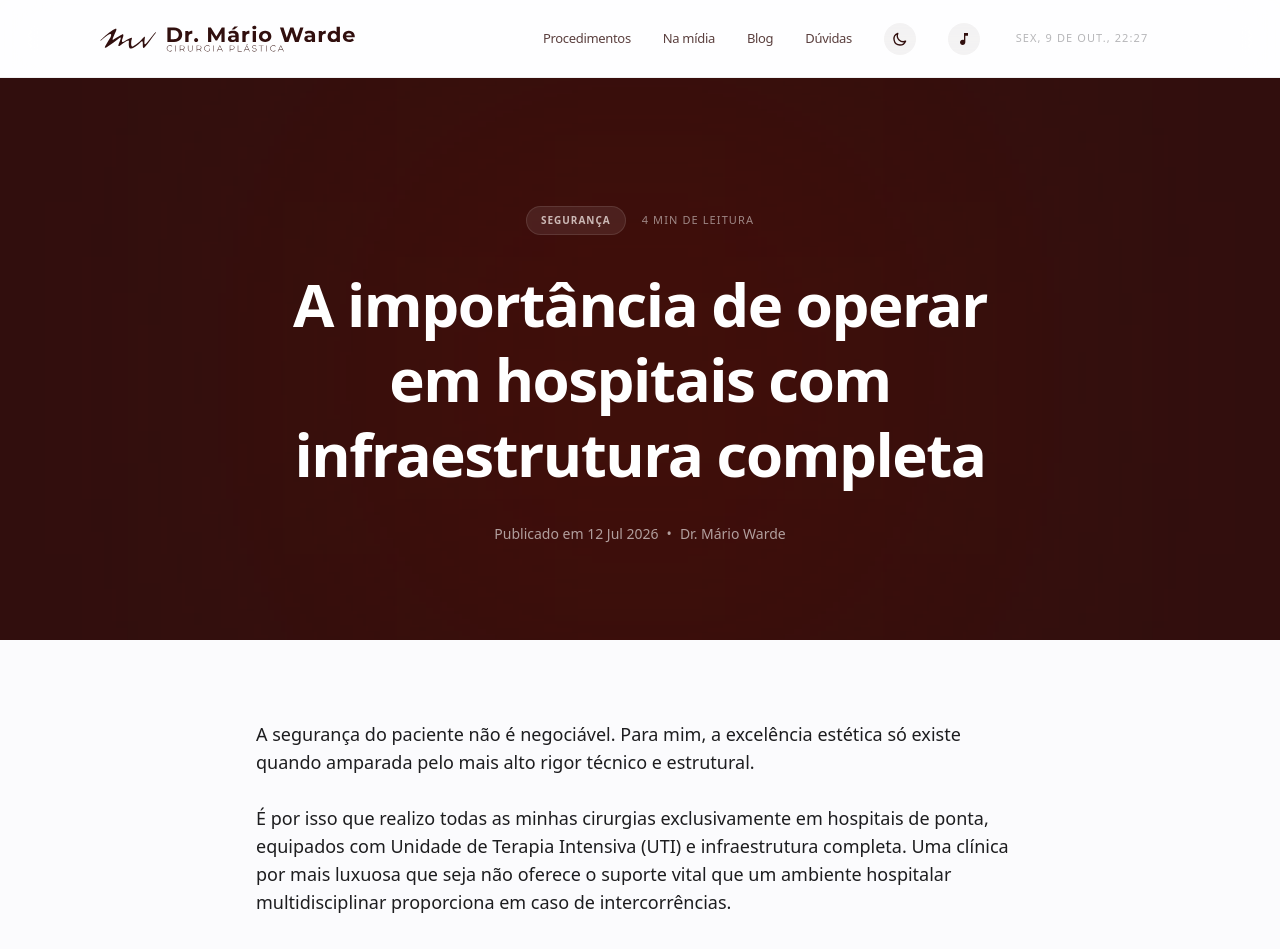
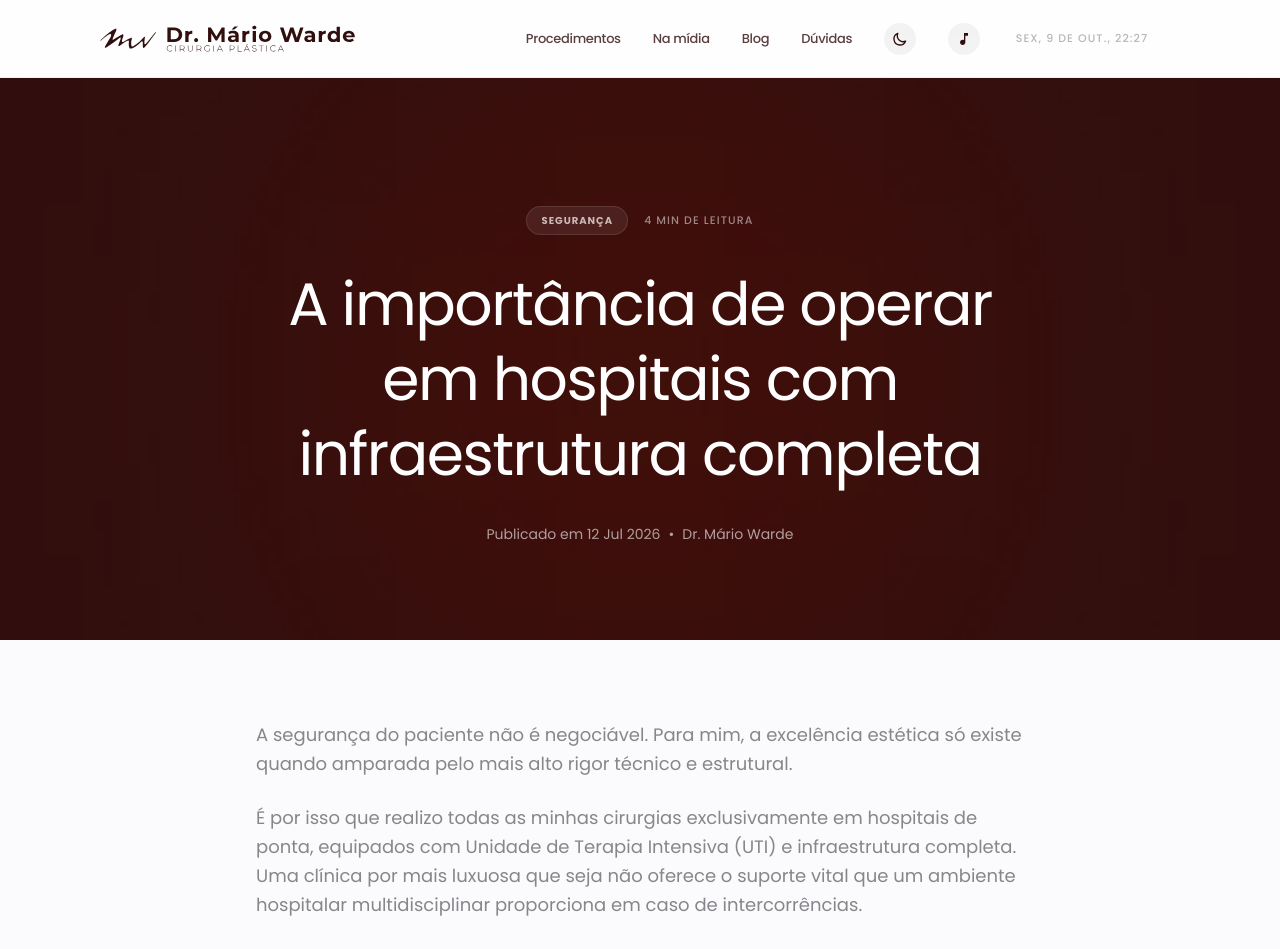
Before and after one commit to wardedrmario/site-institucional, a Next.js app: page /blog/a-importancia-de-operar-em-hospitais-com-infraestrutura-completa in a window 1280 px wide. Shown: the top 949 px of the page. Built offline with nearby package versions, Linux system fonts and the light colour scheme; a web font is replaced by a local one.

Commit message:
fix(typography): enforce Amolina Boutique Sans and Poppins across blog and institutional site

```diff
--- a/src/app/blog/[slug]/page.tsx
+++ b/src/app/blog/[slug]/page.tsx
@@ -32,7 +32,7 @@ export default async function ArticlePage({ params }: { params: Promise<{ slug:
               {article.readTime} de leitura
             </span>
           </div>
-          <h1 className="text-3xl md:text-5xl lg:text-6xl font-bold tracking-tight mb-8 leading-tight">
+          <h1 className="font-title text-3xl md:text-5xl lg:text-6xl font-normal tracking-tight mb-8 leading-tight">
             {article.title}
           </h1>
           <div className="flex items-center justify-center gap-2 text-sm text-white/60">
@@ -46,8 +46,54 @@ export default async function ArticlePage({ params }: { params: Promise<{ slug:
       {/* Article Content */}
       <section className="w-full py-20 px-4">
         <div className="max-w-3xl mx-auto">
-          <div className="prose prose-lg prose-p:text-chumbo-light prose-p:leading-relaxed prose-headings:text-chumbo prose-a:text-wine hover:prose-a:text-burgundy mx-auto whitespace-pre-wrap font-normal text-lg">
-            {article.content}
+          <div className="max-w-none text-chumbo mx-auto font-normal text-lg">
+            {article.content.split(/\n\s*\n/).map((block, idx) => {
+              const trimmed = block.trim();
+              if (!trimmed) return null;
+
+              // Check if block is a section subtitle (numbered or all caps)
+              const isNumberedHeading = /^\d+\.\s+[A-ZÀ-Ú\s:]+/.test(trimmed);
+              const isAllCapsHeading = /^[A-ZÀ-Ú\s\(\)\?:-]{4,90}$/.test(trimmed) && trimmed === trimmed.toUpperCase() && !trimmed.includes('. ');
+
+              if (isNumberedHeading || isAllCapsHeading) {
+                return (
+                  <h2 key={idx} className="font-sans text-xl md:text-2xl font-semibold text-chumbo mt-12 mb-4 tracking-tight uppercase">
+                    {trimmed}
+                  </h2>
+                );
+              }
+
+              // Check if block has bullet points
+              if (trimmed.includes('• ')) {
+                const lines = trimmed.split('\n');
+                return (
+                  <div key={idx} className="my-6 space-y-3">
+                    {lines.map((line, lIdx) => {
+                      const cleanLine = line.trim();
+                      if (cleanLine.startsWith('• ')) {
+                        return (
+                          <div key={lIdx} className="flex items-start gap-3 text-chumbo-light text-base md:text-lg leading-relaxed font-normal">
+                            <span className="text-wine font-bold mt-0.5">•</span>
+                            <span>{cleanLine.replace(/^•\s*/, '')}</span>
+                          </div>
+                        );
+                      }
+                      return (
+                        <p key={lIdx} className="text-chumbo-light text-base md:text-lg leading-relaxed font-normal">
+                          {cleanLine}
+                        </p>
+                      );
+                    })}
+                  </div>
+                );
+              }
+
+              return (
+                <p key={idx} className="text-chumbo-light text-base md:text-lg leading-relaxed font-normal mb-6">
+                  {trimmed}
+                </p>
+              );
+            })}
           </div>
           {!('hideComments' in article && article.hideComments) && (
             <ArticleComments />
--- a/src/app/blog/page.tsx
+++ b/src/app/blog/page.tsx
@@ -17,7 +17,7 @@ export default function BlogPage() {
           <div className="inline-block text-[10px] font-bold uppercase tracking-widest text-[#ccb9b6] bg-white/[0.08] px-3.5 py-1.5 rounded-full border border-white/10 mb-6">
             Blog & Artigos
           </div>
-          <h1 className="text-4xl md:text-5xl lg:text-6xl font-bold tracking-tight mb-6 leading-tight">
+          <h1 className="font-title text-4xl md:text-5xl lg:text-6xl font-normal tracking-tight mb-6 leading-tight">
             Conhecimento que<br className="hidden sm:block" /> eleva a sua escolha.
           </h1>
           <p className="text-base sm:text-lg text-white/70 max-w-2xl mx-auto font-normal">
@@ -41,7 +41,7 @@ export default function BlogPage() {
                   </span>
                 </div>
 
-                <h3 className="text-xl font-bold text-chumbo mb-3 leading-[1.3] tracking-tight group-hover:text-wine transition-colors">
+                <h3 className="font-title text-xl font-normal text-chumbo mb-3 leading-[1.3] tracking-tight group-hover:text-wine transition-colors">
                   {article.title}
                 </h3>
 
--- a/src/app/globals.css
+++ b/src/app/globals.css
@@ -1,4 +1,22 @@
 @import "tailwindcss";
+
+@font-face {
+  font-family: 'Amolina Boutique Sans';
+  src: url('/fonts/Amolina-Boutique-Sans.otf') format('opentype'),
+       url('/fonts/Amolina Boutique Sans.otf') format('opentype');
+  font-weight: 100 900;
+  font-style: normal;
+  font-display: swap;
+}
+
+@font-face {
+  font-family: 'Amolina Boutique Script';
+  src: url('/fonts/Amolina-Boutique-Script.otf') format('opentype'),
+       url('/fonts/Amolina Boutique Script.otf') format('opentype');
+  font-weight: 100 900;
+  font-style: normal;
+  font-display: swap;
+}
 
 @theme {
   --color-gelo: #fbfbfd;
@@ -19,19 +37,39 @@
   --color-text-accent: var(--text-accent);
   --color-border-subtle: var(--border-subtle);
 
-  --font-sans: 'poppins', var(--font-montserrat), -apple-system, BlinkMacSystemFont, "SF Pro Display", "SF Pro Text", "Helvetica Neue", Arial, sans-serif;
+  --font-sans: 'Poppins', 'poppins', var(--font-montserrat), -apple-system, BlinkMacSystemFont, "SF Pro Display", "SF Pro Text", "Helvetica Neue", Arial, sans-serif;
   --font-serif: var(--font-libre-baskerville), 'Baskerville', Georgia, serif;
-  --font-title: var(--font-amolina), 'Amolina Boutique Sans', 'Amolina', var(--font-serif), serif;
-  --font-script: var(--font-amolina-script), 'Amolina Boutique Script', cursive;
-  --font-poppins: 'poppins', sans-serif;
+  --font-title: 'Amolina Boutique Sans', var(--font-amolina), 'Amolina', var(--font-serif), serif;
+  --font-script: 'Amolina Boutique Script', var(--font-amolina-script), cursive;
+  --font-poppins: 'Poppins', 'poppins', sans-serif;
 }
 
 h1, .font-title {
-  font-family: var(--font-title);
+  font-family: 'Amolina Boutique Sans', var(--font-amolina), var(--font-serif), serif !important;
+}
+
+h2, h3, h4 {
+  font-family: 'Amolina Boutique Sans', var(--font-amolina), var(--font-serif), serif;
+}
+
+.font-sans {
+  font-family: 'Poppins', 'poppins', sans-serif !important;
+}
+
+.prose, .prose p, .prose li, .prose span, .prose a {
+  font-family: 'Poppins', 'poppins', sans-serif !important;
+}
+
+.prose h1, .prose h2, .prose h3, .prose h4 {
+  font-family: 'Amolina Boutique Sans', var(--font-amolina), var(--font-serif), serif !important;
+}
+
+body, p, button, input, textarea, select {
+  font-family: 'Poppins', 'poppins', var(--font-sans), sans-serif;
 }
 
 .font-script {
-  font-family: var(--font-script);
+  font-family: 'Amolina Boutique Script', var(--font-amolina-script), cursive !important;
 }
 
 :root {
--- a/src/app/layout.tsx
+++ b/src/app/layout.tsx
@@ -7,12 +7,14 @@ import { Header } from "@/components/layout/Header";
 
 const amolina = localFont({
   src: "../fonts/Amolina-Boutique-Sans.otf",
+  weight: "100 900",
   variable: "--font-amolina",
   display: "swap",
 });
 
 const amolinaScript = localFont({
   src: "../fonts/Amolina-Boutique-Script.otf",
+  weight: "100 900",
   variable: "--font-amolina-script",
   display: "swap",
 });
@@ -65,6 +67,8 @@ export default function RootLayout({
         `}} />
         <link rel="preconnect" href="https://fonts.googleapis.com" />
         <link rel="preconnect" href="https://fonts.gstatic.com" crossOrigin="anonymous" />
+        {/* Google Fonts Poppins oficial (Fallback universal com todos os pesos) */}
+        <link rel="stylesheet" href="https://fonts.googleapis.com/css2?family=Poppins:ital,wght@0,300;0,400;0,500;0,600;0,700;1,400&display=swap" />
         {/* Adobe Typekit Oficial (Poppins & Brand Fonts) */}
         <link rel="stylesheet" href="https://use.typekit.net/fev8vde.css" />
 
```
Also changed, not shown: public/fonts/Amolina-Boutique-Sans.otf (added), public/fonts/Amolina-Boutique-Script.otf (added).
